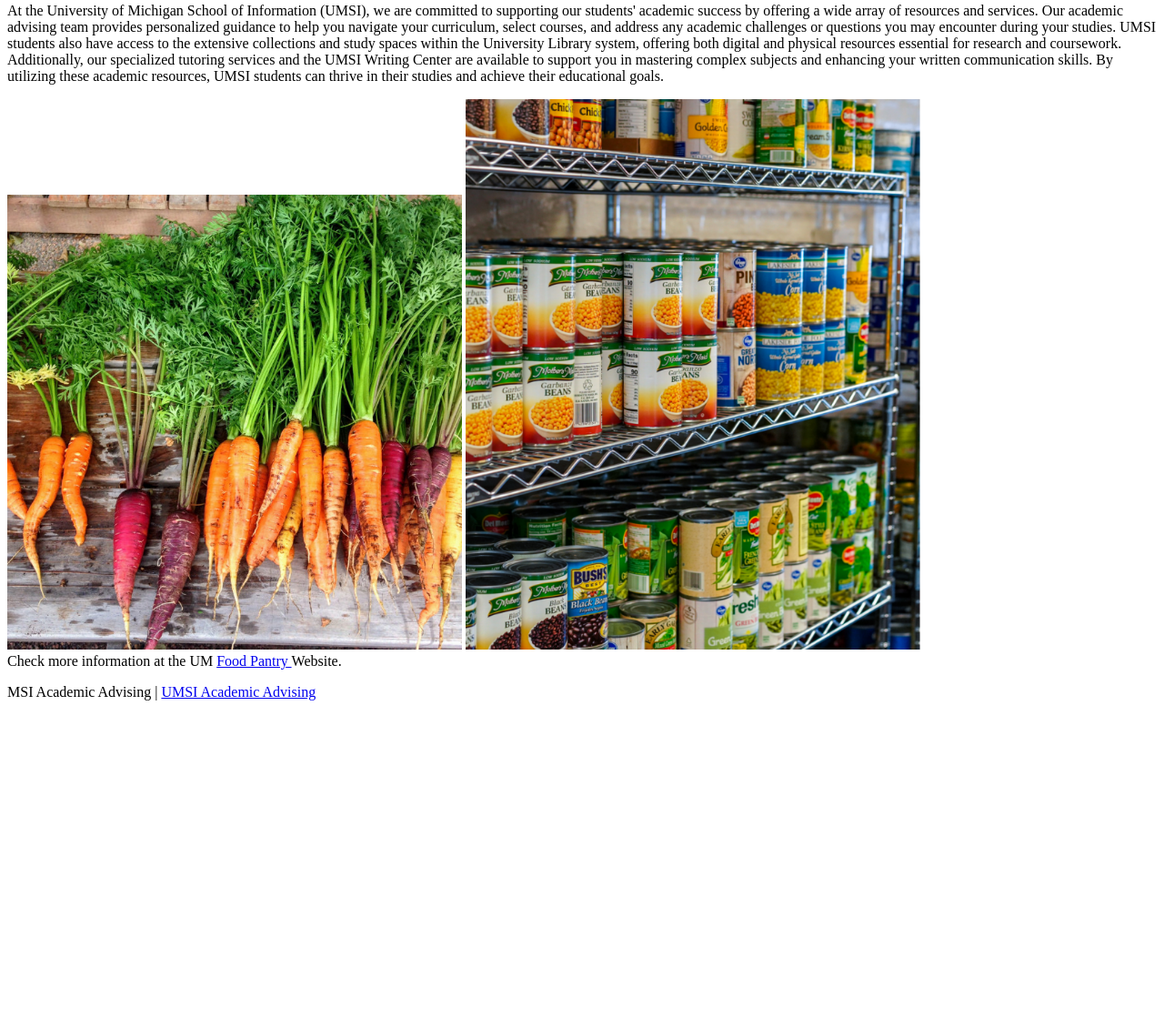
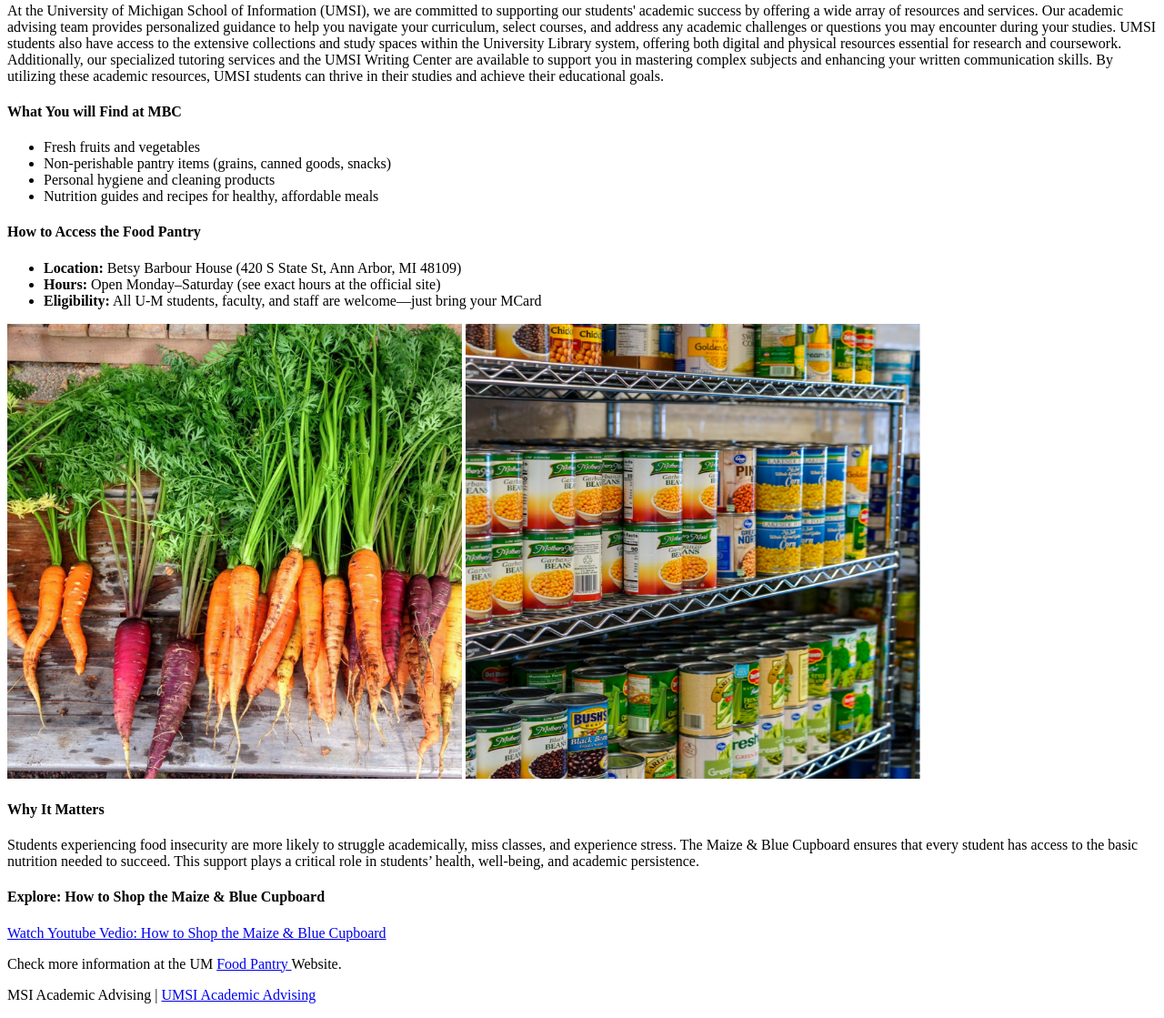
Before and after one commit to lingyw3/client_project_html_w25, a plain HTML site: page food_pantry.html in a window 1280 px wide. Shown: the part 279-1398 px from the top of the page at 91% size. Before the commit the page ends 1065 px from the top, so only its background shows below. Drawn offline with Linux system fonts and the light colour scheme.

Commit message:
update first gen, cew+, and food pantry html files

```diff
--- a/food_pantry.html
+++ b/food_pantry.html
@@ -25,10 +25,29 @@
     <main>
         <div>
             <p>At the University of Michigan School of Information (UMSI), we are committed to supporting our students' academic success by offering a wide array of resources and services. Our academic advising team provides personalized guidance to help you navigate your curriculum, select courses, and address any academic challenges or questions you may encounter during your studies. UMSI students also have access to the extensive collections and study spaces within the University Library system, offering both digital and physical resources essential for research and coursework. Additionally, our specialized tutoring services and the UMSI Writing Center are available to support you in mastering complex subjects and enhancing your written communication skills. By utilizing these academic resources, UMSI students can thrive in their studies and achieve their educational goals. </p>
+        </div>
+        <h4> What You will Find at MBC</h4>
+        <ul>
+          <li>Fresh fruits and vegetables</li>
+          <li>Non-perishable pantry items (grains, canned goods, snacks)</li>
+          <li>Personal hygiene and cleaning products</li>
+          <li>Nutrition guides and recipes for healthy, affordable meals</li>
+        </ul>
+        <h4> How to Access the Food Pantry</h4>
+        <ul>
+          <li><strong>Location:</strong> Betsy Barbour House (420 S State St, Ann Arbor, MI 48109)</li>
+          <li><strong>Hours:</strong> Open Monday–Saturday (see exact hours at the official site)</li>
+          <li><strong>Eligibility:</strong> All U-M students, faculty, and staff are welcome—just bring your MCard</li>
+        </ul>
 
-        </div>
-        <img src="images/food1.jpg" alt="fruits" width="500">
-        <img src="images/food2.png" alt="cans of food" width="500">
+        <img src="images/food1.jpg" alt="fruits" width="500" height="500">
+        <img src="images/food2.png" alt="cans of food" width="500" height="500">
+        <h4> Why It Matters</h4>
+        <p>Students experiencing food insecurity are more likely to struggle academically, miss classes, and experience stress. The Maize & Blue Cupboard ensures that every student has access to the basic nutrition needed to succeed. This support plays a critical role in students’ health, well-being, and academic persistence.</p>
+
+        <h4> Explore: How to Shop the Maize & Blue Cupboard</h4>
+
+        <p><a href="https://www.youtube.com/watch?v=Pj85N3lOwDo" target="_blank">Watch Youtube Vedio: How to Shop the Maize & Blue Cupboard</a></p>
 
         <div>Check more information at the UM <a href="https://mbc.studentlife.umich.edu/">Food Pantry </a>Website.</div>
 
@@ -39,6 +58,8 @@
         <div></div>
         <div></div>
     </main>
+
+
     <footer>
         <p>MSI Academic Advising | <a href="https://sites.google.com/umich.edu/msiacademicadvising/student-support-resources">UMSI Academic Advising </a></p>
     </footer>
```
Also changed, not shown: cew.html (+16 -2 lines), first_gen.html (+3 -3 lines).
